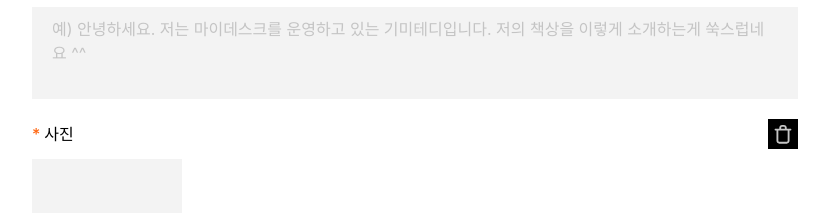
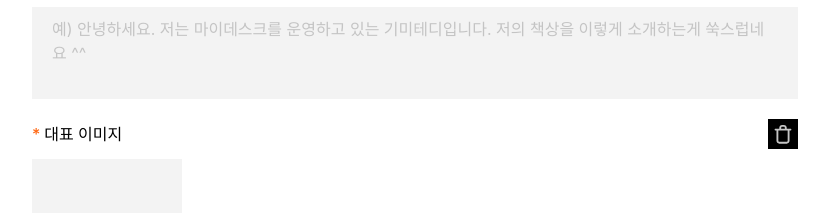
Before and after one commit to MyDeskDev/my-desk-front, a Next.js app: page /invite/desk/new in a window 1280 px wide. Shown: the part 2640-2853 px from the top of the page, without its empty margins (226-1055 px from the left). Built offline with nearby package versions, Linux system fonts and the light colour scheme; no server answers; a web font is replaced by a local one.

Commit message:
데스크 작성 대표이미지 표시 추가

```diff
--- a/src/components/CreateDesk/DeskStoryFields.tsx
+++ b/src/components/CreateDesk/DeskStoryFields.tsx
@@ -1,4 +1,5 @@
 import { Box, HStack, Flex, Image } from '@chakra-ui/react';
+import { useMemo } from 'react';
 
 import type { ChangeEventHandler } from 'react';
 
@@ -50,6 +51,16 @@ const DeskStoryFields = () => {
     return handler;
   };
 
+  const firstImageIndex = useMemo(() => {
+    const index = fields.findIndex((field) => field.type === 'IMAGE');
+
+    return index;
+  }, [fields]);
+
+  const getImageInputLabel = (index: number) => {
+    return index === firstImageIndex ? '대표 이미지' : '사진';
+  };
+
   return (
     <>
       {fields.map((item, index) => {
@@ -72,7 +83,7 @@ const DeskStoryFields = () => {
           return (
             <Box key={item.id}>
               <InputBox
-                label="사진"
+                label={getImageInputLabel(index)}
                 isRequired
                 isDeletable
                 onDelete={() => onDelete(index)}
```
